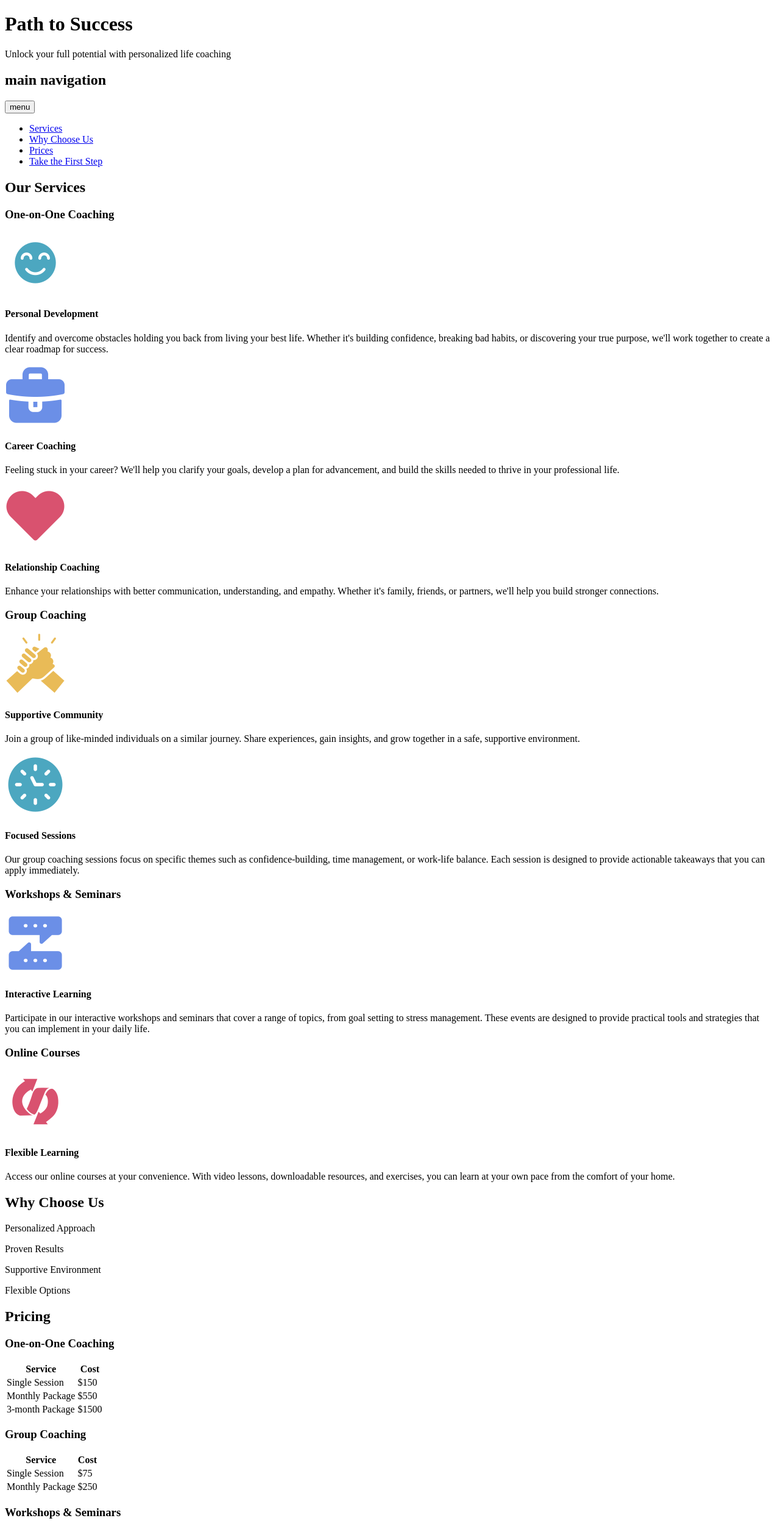
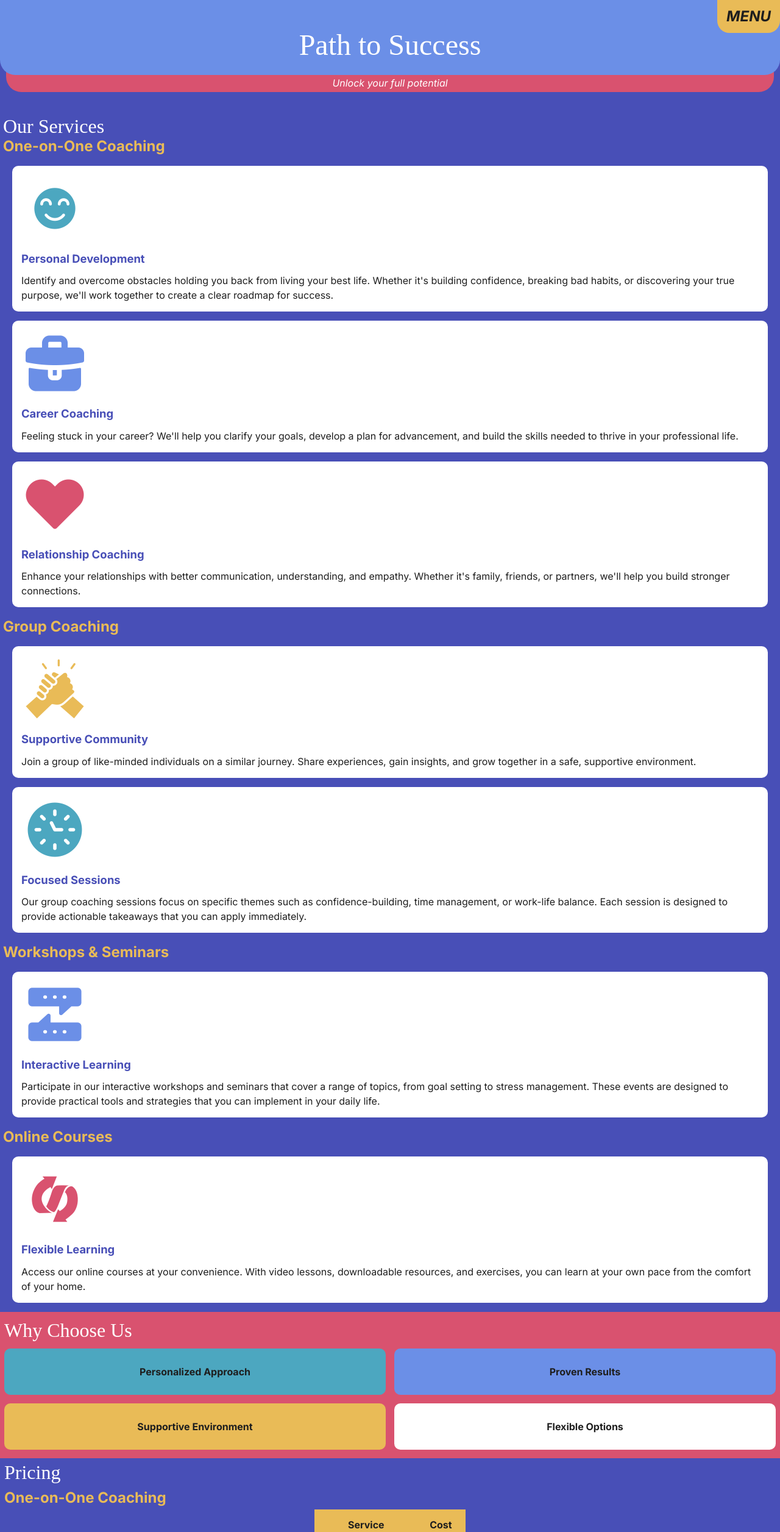
Before and after one commit to jrricke1/path-to-success, a plain HTML site: page index.html in a window 1280 px wide. Shown: the top 2513 px of the page at 61% size. Drawn offline with Linux system fonts and the light colour scheme; a web font is replaced by a local one.

Commit message:
small viewport css
styles added for small viewport mobile-first design. html updated to be more semantic.

```diff
--- a/index.html
+++ b/index.html
@@ -4,76 +4,81 @@
     <meta charset="UTF-8">
     <meta name="viewport" content="width=device-width, initial-scale=1.0">
     <title>Path to Success</title>
+    <link href="styles.css" rel="stylesheet">
 </head>
 <body>
     <header>
         <h1>Path to Success</h1>
-        <p>Unlock your full potential with personalized life coaching</p>
+        <p>Unlock your full potential <span>with personalized life coaching</span></p>
+    </header>
         <nav>
-            <h2>main navigation</h2>
-            <section class="menu-container">
-                <button class="menu-button">menu</button>
+            <h2>Menu</h2>
             <ul class="menu-links">
                 <li><a href="#services">Services</a></li>
                 <li><a href="#choose-us">Why Choose Us</a></li>
                 <li><a href="#prices">Prices</a></li>
                 <li><a href="#first-steps">Take the First Step</a></li>
             </ul>
-            </section>
         </nav>
-    </header>
     <main>
         <section id="services">
         <h2>Our Services</h2>
         <section>
             <h3>One-on-One Coaching</h3>
+            <section class="icon-container">
                 <img src="images/personal-development.png" alt="teal icon of a smiling face">
                 <h4>Personal Development</h4>
                 <p>Identify and overcome obstacles holding you back from living your best life. Whether it's building confidence, breaking bad habits, or discovering your true purpose, we'll work together to create a clear roadmap for success.</p>
-
-
+            </section>
+            <section class="icon-container">
                 <img src="images/career-coaching.png"  alt="lavender icon of a briefcase">
                 <h4>Career Coaching</h4>
                 <p>Feeling stuck in your career? We'll help you clarify your goals, develop a plan for advancement, and build the skills needed to thrive in your professional life.</p>
-
-
+            </section>
+            <section class="icon-container">
                 <img src="images/relationship-coaching.png" alt="pink icon of a heart">
                 <h4>Relationship Coaching</h4>
                 <p>Enhance your relationships with better communication, understanding, and empathy. Whether it's family, friends, or partners, we'll help you build stronger connections.</p>
             </section>
+        </section>
         <section>
             <h3>Group Coaching</h3>
-
+            <section class="icon-container">
                 <img src="images/supportive-community.png"  alt="yellow icon of hands clasping">
                 <h4>Supportive Community</h4>
                 <p>Join a group of like-minded individuals on a similar journey. Share experiences, gain insights, and grow together in a safe, supportive environment.</p>
-
-
+            </section>
+            <section class="icon-container">
                 <img src="images/focused-session.png" alt="teal icon of a clock face">
                 <h4>Focused Sessions</h4>
                 <p>Our group coaching sessions focus on specific themes such as confidence-building, time management, or work-life balance. Each session is designed to provide actionable takeaways that you can apply immediately.</p>
             </section>
+        </section>
         <section>
             <h3>Workshops & Seminars</h3>
-
+            <section class="icon-container">
                 <img src="images/interactive-learning.png"  alt="lavender icon of text conversation">
                 <h4>Interactive Learning</h4>
                 <p>Participate in our interactive workshops and seminars that cover a range of topics, from goal setting to stress management. These events are designed to provide practical tools and strategies that you can implement in your daily life.</p>
             </section>
+        </section>
         <section>
             <h3>Online Courses</h3>
-
+            <section class="icon-container">
                 <img src="images/flexible-learning.png"  alt="pink icon of a curly arrow">
                 <h4>Flexible Learning</h4>
                 <p>Access our online courses at your convenience. With video lessons, downloadable resources, and exercises, you can learn at your own pace from the comfort of your home.</p>
             </section>
         </section>
+    </section>
     <section id="choose-us">
         <h2>Why Choose Us</h2>
-        <p>Personalized Approach</p>
-        <p>Proven Results</p>
-        <p>Supportive Environment</p>
-        <p>Flexible Options</p>
+        <ul>
+            <li>Personalized Approach</li>
+            <li>Proven Results</li>
+            <li>Supportive Environment</li>
+            <li>Flexible Options</li>
+        </ul>
     </section>
     <section id="pricing">
         <h2>Pricing</h2>
@@ -154,12 +159,12 @@
             <h2>Take the First Step Today</h2>
             <p>Your journey to a more fulfilling life begins with a single step. Book a free 30-minute consultation today to discover how our coaching services can help you achieve your goals. Let's work together to create the life you've always dreamed of!</p>
 
-        <button>Schedule Now</button>
+            <a href="#">Schedule Now</a>
         </section>
     </main>
     <footer>
         <small>Copyright 2024</small>
-        <small><a href="#">Terms and Conditions</a></small>
+        <a href="#">Terms and Conditions</a>
     </footer>
 </body>
 </html>
--- a/styles.css
+++ b/styles.css
@@ -0,0 +1,348 @@
+
+    /* -------------------- CSS BY NAME -------------------------------------- */
+    /* -------------------- IMPORTED FONTS -------------------------------------- */
+    @import url('https://fonts.googleapis.com/css2?family=Inter:ital,opsz,wght@0,14..32,100..900;1,14..32,100..900&family=Kavoon&display=swap');
+    /*-------------------- CSS RESET ---------------------------------------------------*/
+    /* -------------------- IMPORTED FONTS -------------------- */
+
+
+/*-------------------- CSS RESET --------------------*/
+/* http://meyerweb.com/eric/tools/css/reset/
+v2.0 | 20110126
+License: none (public domain)
+*/
+html, body, div, span, applet, object, iframe,
+h1, h2, h3, h4, h5, h6, p, blockquote, pre,
+a, abbr, acronym, address, big, cite, code,
+del, dfn, em, img, ins, kbd, q, s, samp,
+small, strike, strong, sub, sup, tt, var,
+b, u, i, center,
+dl, dt, dd, ol, ul, li,
+fieldset, form, label, legend,
+table, caption, tbody, tfoot, thead, tr, th, td,
+article, aside, canvas, details, embed,
+figure, figcaption, footer, header, hgroup,
+menu, nav, output, ruby, section, summary,
+time, mark, audio, video {
+    margin: 0;
+    padding: 0;
+    border: 0;
+    font-size: 100%;
+    font: inherit;
+    vertical-align: baseline;
+}
+
+article, aside, details, figcaption, figure,
+footer, header, hgroup, menu, nav, section {
+    display: block;
+}
+body {
+    line-height: 1;
+}
+ol, ul {
+    list-style: none;
+}
+blockquote, q {
+    quotes: none;
+}
+blockquote:before, blockquote:after,
+q:before, q:after {
+    content: '';
+    content: none;
+}
+table {
+    border-collapse: collapse;
+    border-spacing: 0;
+}
+    /* -------------------- ROOT VARIABLES --------------------------------------- */
+:root {
+    /*---------FONTS----------*/
+    --large-header: kavoon, serif;
+    --other-content: inter, sans-serif;
+    /*---------COLORS---------*/
+    --Teal :#4CA7C0;
+    --Purple: #484FB7;
+    --Lavender: #6B8FE7;
+    --Yellow: #E9BB57;
+    --Pink: #D9526F;
+    --Dark-gray:#1E1E1E;
+    --White: #ffffff;
+}
+    /* --------------------GLOBAL STYLES (mobile first/small) --------------------*/
+
+body {
+    background-color: var(--Purple);
+    display: grid;
+    grid-template-columns: 1fr;
+}
+
+header h1 {
+    position: relative;
+    background-color: var(--Lavender);
+    color: var(--White);
+    border-bottom-left-radius: 25px;
+    border-bottom-right-radius: 25px;
+    font-family: var(--large-header);
+    font-size: 3em;
+    text-align: center;
+    padding: 50px 0 25px 0;
+    z-index: 2;
+}
+header p {
+    background-color: var(--Pink);
+    color: var(--White);
+    font-family: var(--other-content);
+    font-style: italic;
+    text-align: center;
+    border-bottom-left-radius: 25px;
+    border-bottom-right-radius: 25px;
+    padding: 15px 0 7px 0;
+    margin: -10px 10px 40px 10px;
+    z-index: 1;
+}
+
+span {
+    display: none;
+}
+
+nav {
+    position:fixed;
+    top: 0;
+    right: 0;
+    z-index: 3;
+}
+
+nav h2 {
+    background-color: var(--Yellow);
+    color: var(--Dark-gray);
+    font-family: var(--other-content);
+    font-size: 1.5em;
+    font-weight: bold;
+    font-style: italic;
+    text-align: center;
+    text-transform: uppercase;
+    border: none;
+    border-bottom-left-radius: 20px;
+    border-bottom-right-radius: 20px;
+    padding: 15px;
+}
+
+.menu-links {
+    display: none;
+    position: absolute;
+    top: 100%;
+    right: 0;
+    background-color: var(--Yellow);
+    color: var(--Dark-gray);
+    border-radius: 20px;
+}
+
+.menu-links a {
+    display: inline-flex;
+    background-color: var(--Yellow);
+    color: var(--Dark-gray);
+    font-family: var(--other-content);
+    font-size: 1.5em;
+    font-weight: bold;
+    font-style: italic;
+    text-align: center;
+    text-transform: uppercase;
+    text-decoration: none;
+    border-radius: 20px;
+    padding: 5px 10px;
+}
+
+.menu-links a:hover {
+    color: var(--White);
+}
+
+nav:hover .menu-links {
+    display: inline-block;
+}
+
+#services h2 {
+    color: var(--White);
+    font-size: 2em;
+    font-family: var(--large-header);
+    padding: 0px 5px;
+}
+
+#services h3 {
+    color: var(--Yellow);
+    font-size: 1.5em;
+    font-family: var(--other-content);
+    font-weight: bold;
+    padding: 5px 5px;
+}
+
+#services h4 {
+    color: var(--Purple);
+    font-size: 1.15em;
+    font-family: var(--other-content);
+    font-weight: bold;
+    padding: 0px 15px;
+}
+
+#services p {
+    color: var(--Dark-gray);
+    font-family: var(--other-content);
+    line-height: 1.5;
+    padding: 15px;
+
+}
+
+#services .icon-container {
+    background-color: var(--White);
+    margin: 15px 20px;
+    border-radius: 10px;
+}
+
+img {
+    padding: 20px;
+}
+
+#choose-us {
+    background-color: var(--Pink);
+    padding: 14px 0 14px 0;
+
+}
+
+#choose-us ul {
+    display: grid;
+    grid-template-columns: repeat(2, 1fr);
+}
+
+#choose-us h2 {
+    color: var(--White);
+    font-size: 2em;
+    font-family: var(--large-header);
+    padding-left: 7px;
+}
+
+#choose-us li {
+    color: var(--Dark-gray);
+    font-family: var(--other-content);
+    font-weight: bold;
+    text-align: center;
+    margin: 14px 7px 0 7px;
+    padding: 30px 20px;
+    border-radius: 10px;
+}
+
+#choose-us li:first-child {
+    background-color: var(--Teal);
+}
+
+#choose-us li:nth-child(2) {
+    background-color: var(--Lavender);
+}
+
+#choose-us li:nth-child(3) {
+    background-color: var(--Yellow);
+}
+
+#choose-us li:last-child {
+    background-color: var(--White);
+}
+
+#pricing h2 {
+    color: var(--White);
+    font-size: 2em;
+    font-family: var(--large-header);
+    padding: 7px;
+}
+
+#pricing h3 {
+    color: var(--Yellow);
+    font-size: 1.5em;
+    font-family: var(--other-content);
+    font-weight: bold;
+    padding: 7px;
+}
+
+table {
+    display: flex;
+    justify-content: center;
+}
+
+ th, td {
+    border: 2px solid var(--Yellow);
+}
+
+td {
+    background-color: var(--White);
+    color: var(--Dark-gray);
+    font-family: var(--other-content);
+    padding: 15px;
+}
+
+th {
+    background-color: var(--Yellow);
+    color: var(--Dark-gray);
+    font-family: var(--other-content);
+    font-weight: bold ;
+    padding: 15px;
+}
+
+#first-steps {
+    background-color: var(--Pink);
+    padding: 5px 0 10px 0;
+    margin: 10px 0 0 0;
+}
+
+#first-steps h2 {
+    color: var(--White);
+    font-size: 2em;
+    font-family: var(--large-header);
+    padding: 10px 5px;
+}
+
+#first-steps p {
+    color: var(--White);
+    font-family:  var(--other-content);
+    line-height: 1.5;
+    margin: 0 10px;
+}
+
+#first-steps a {
+    display: block;
+    background-color: var(--White);
+    color: var(--Dark-gray);
+    font-family: var(--other-content);
+    font-weight: bold;
+    text-decoration: none;
+    text-align: center;
+    justify-content: center;
+    margin: 0 65px;
+    padding: 20px;
+    border-radius: 10px;
+    box-shadow: 3px 3px 3px var(--Dark-gray);
+}
+
+Footer {
+    display: flex;
+    justify-content: space-around;
+    color: var(--White);
+    font-family: var(--other-content);
+    font-size: 0.8em;
+    text-align: center;
+    background-color: var(--Lavender);
+    padding: 30px 0;
+    border-bottom-left-radius: 25px;
+    border-bottom-right-radius: 25px;
+}
+
+footer a{
+    color: var(--White);
+}
+
+
+
+
+
+
+
+
+    /*-------------------- MEDIA QUERY (medium) --------------------------------*/
+    /*-------------------- MEDIA QUERY (large) ------------------------------------*/
+    /*-------------------- MEDIA QUERY (xl) ---------------------------------------*/
```
Lines whose indentation alone changed are shown as unchanged.
